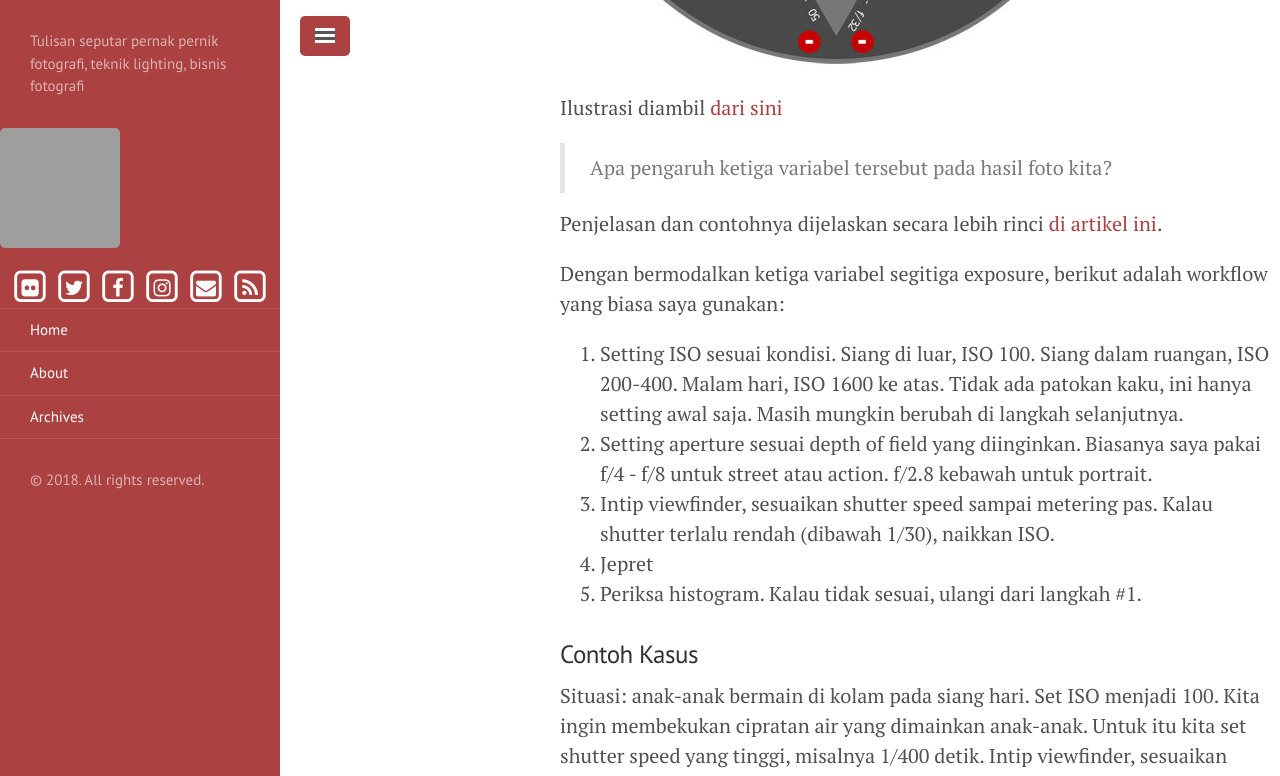
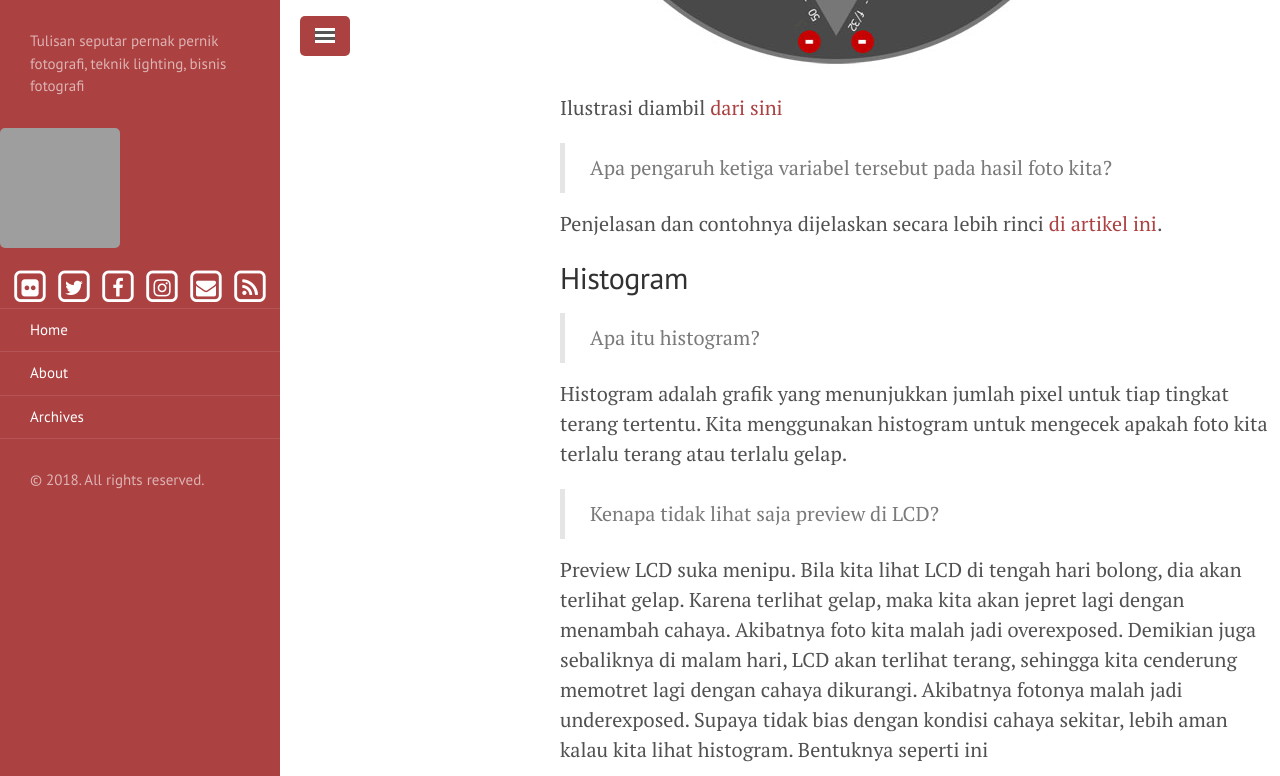
Before and after one commit to endymuhardin/rana.endy.muhardin.com, a Jekyll site: the page built from _posts/2013-11-04-exposure-dan-metering.markdown, in a window 1280 px wide and 1400 px high, scrolled down 5442 px. Shown: the top 776 px of the window. Built offline with Jekyll 4.4.1, drawn with Linux system fonts in a browser that asks for light colours; nearby versions of some CDN libraries; some of the changed text lies outside the part shown; grey boxes are pictures that could not be loaded.

Commit message:
fix penjelasan workflow

```diff
--- a/_posts/2013-11-04-exposure-dan-metering.markdown
+++ b/_posts/2013-11-04-exposure-dan-metering.markdown
@@ -73,24 +73,6 @@ Ilustrasi diambil [dari sini](http://www.lightandmatter.org/2011/general-photogr
 > Apa pengaruh ketiga variabel tersebut pada hasil foto kita?
 
 Penjelasan dan contohnya dijelaskan secara lebih rinci [di artikel ini](http://rana.endy.muhardin.com/teknik/segitiga-exposure/).
-
-Dengan bermodalkan ketiga variabel segitiga exposure, berikut adalah workflow yang biasa saya gunakan:
-
-1. Setting ISO sesuai kondisi. Siang di luar, ISO 100. Siang dalam ruangan,  ISO 200-400. Malam hari, ISO 1600 ke atas. Tidak ada patokan kaku, ini hanya setting awal saja. Masih mungkin berubah di langkah selanjutnya.
-2. Setting aperture sesuai depth of field yang diinginkan. Biasanya saya pakai f/4 - f/8 untuk street atau action. f/2.8 kebawah untuk portrait.
-3. Intip viewfinder, sesuaikan shutter speed sampai metering pas. Kalau shutter terlalu rendah (dibawah 1/30), naikkan ISO.
-4. Jepret
-5. Periksa histogram. Kalau tidak sesuai, ulangi dari langkah #1.
-
-### Contoh Kasus ###
-
-Situasi: anak-anak bermain di kolam pada siang hari. Set ISO menjadi 100. Kita ingin membekukan cipratan air yang dimainkan anak-anak. Untuk itu kita set shutter speed yang tinggi, misalnya 1/400 detik. Intip viewfinder, sesuaikan aperture sampai indikator light meter ada di tengah, misalnya didapatkan nilai f/8. [Jepret](http://www.flickr.com/photos/9177567@N08/10512675224/meta/).
-
-![ The Last Water Bender ](http://farm4.staticflickr.com/3749/10512675224_eacfb29947_c.jpg)
-
-Contoh kedua, di dalam ruangan. Set ISO menjadi 400 sebagai titik awal. Kita ingin membuat portrait orang. Biasanya kita buka aperture selebar mungkin, misalnya f/1.8. Intip viewfinder, sesuaikan shutter speed sampai indikator light meter ada di tengah. Ternyata didapatkan 1/80. Karena ini foto orang tidak bergerak, shutter speed tidak perlu sebesar itu. Kita bisa turunkan menjadi 1/60 sehingga ISO juga bisa turun menjadi 320. ISO rendah kualitas fotonya lebih baik. Sebetulnya bisa diturunkan lagi menjadi 1/30 dan ISO 180. Tapi saya takut kehilangan momen, sehingga cukup sampai di 1/60 dan ISO 320 langsung saya [jepret](http://www.flickr.com/photos/9177567@N08/10663109326/meta/).
-
-![ Abah dan HP ](http://farm6.staticflickr.com/5536/10663109326_760248c922_c.jpg)
 
 <a name="histogram"></a>
 ## Histogram ##
```
Also changed, not shown: _posts/2013-11-12-segitiga-exposure.markdown (+20 -0 lines).
